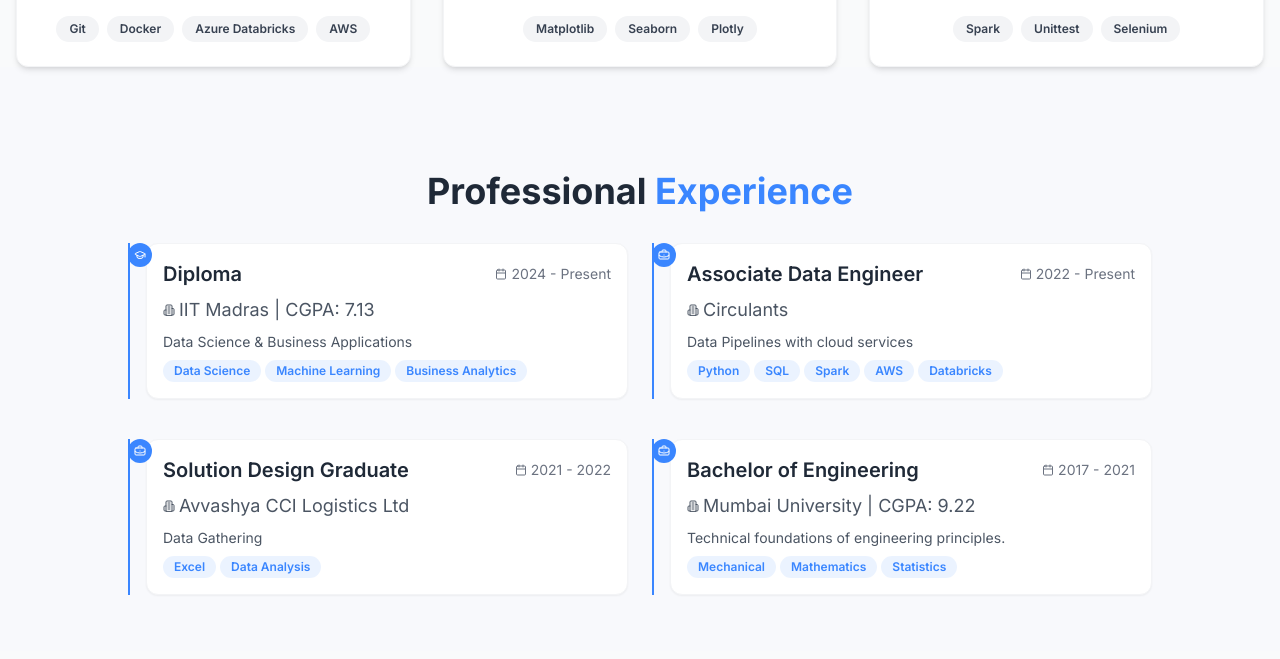
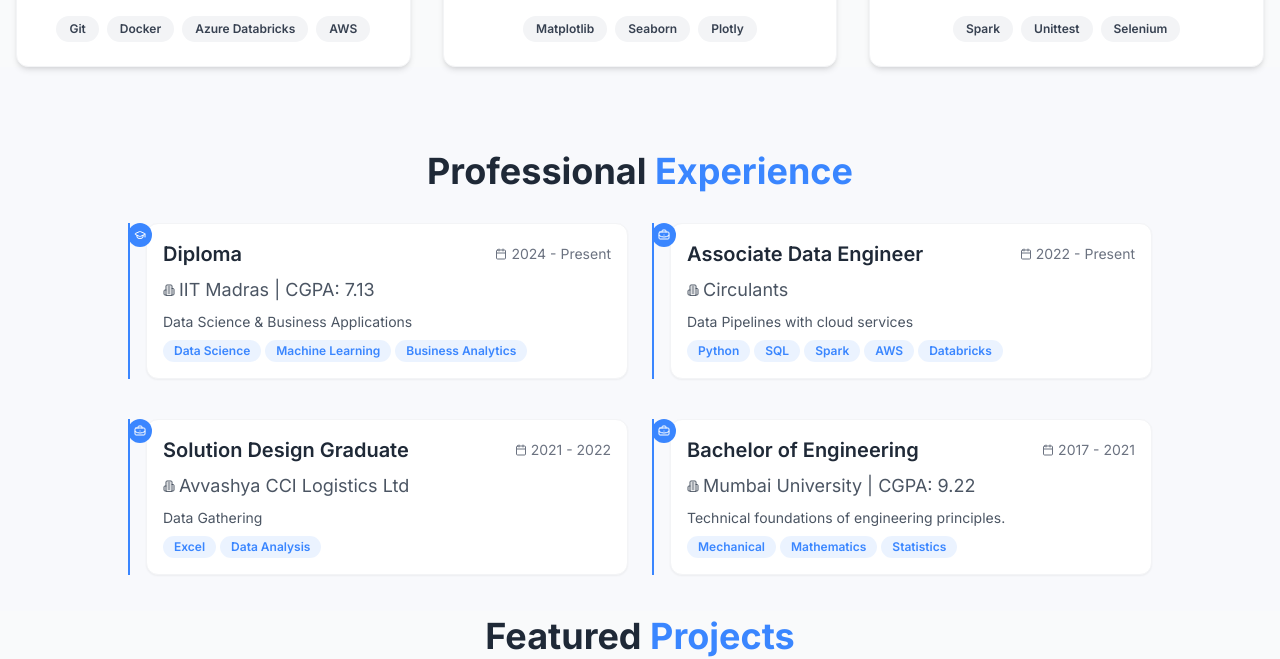
Before and after one commit to rap2rapesh/portfolio_website, a React (Vite) app: page / in a window 1280 px wide. Shown: the part 1265-1924 px from the top of the page. Built offline with nearby package versions, Linux system fonts and the light colour scheme.

Commit message:
Visual edit in Lovable
Edited UI in Lovable

```diff
--- a/src/components/ExperienceSection.tsx
+++ b/src/components/ExperienceSection.tsx
@@ -70,7 +70,7 @@ const ExperienceSection = () => {
     description: "Technical foundations of engineering principles.",
     skills: ["Mechanical", "Mathematics", "Statistics"]
   }];
-  return <section id="experience" className="py-10">
+  return <section id="experience" className="py-[20px]">
       <div className="container mx-auto px-4">
         <div className="text-center mb-8">
           <h2 className="text-3xl md:text-4xl font-bold text-portfolio-dark">
```
